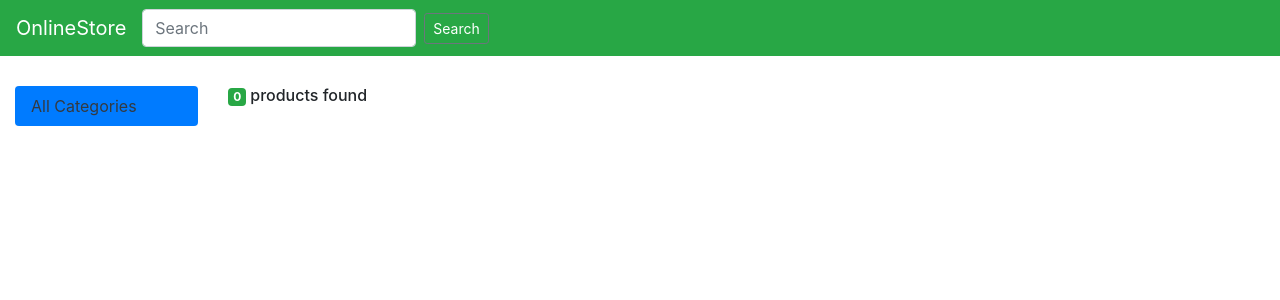
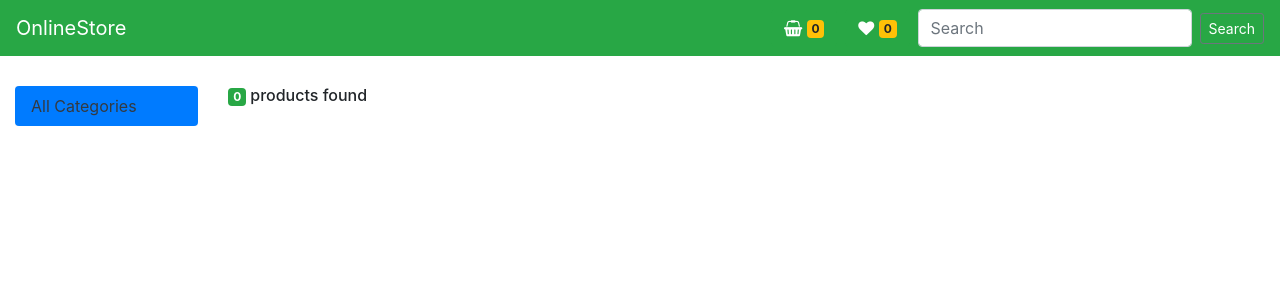
Before and after one commit to Aakashbist/PhpOnlineStore, a PHP site: page / in a window 1280 px wide. Shown: the top 300 px of the page. Run offline with PHP 8.4, Linux system fonts and the light colour scheme; data that the repository does not hold is empty; some libraries are stand-ins or nearby versions.

Commit message:
shopping cart

```diff
--- a/templates/partials/head.twig
+++ b/templates/partials/head.twig
@@ -2,6 +2,7 @@
     <title>{{title}}</title>
     <meta name="viewport" content="width=device-width,initial-scale=1">
     <link rel="stylesheet" href="node_modules/bootstrap/dist/css/bootstrap.css">
+    <link rel="stylesheet" href="node_modules/font-awesome/css/font-awesome.min.css">
     <script src="node_modules/jquery/dist/jquery.min.js"></script>
     <script src="node_modules/popper.js/dist/umd/popper.min.js"></script>
     <script src="node_modules/bootstrap/dist/js/bootstrap.min.js"></script>
--- a/templates/partials/navigation.twig
+++ b/templates/partials/navigation.twig
@@ -6,11 +6,21 @@
     <button class="navbar-toggler" data-target="#main-nav" data-toggle="collapse">
         <span class="navbar-toggler-icon"></span>
     </button>
-    <form class="form-inline"  method="get" action="search.php">
+    <form class="form-inline flex-grow-0 order-8"  method="get" action="search.php">
         <input type="search" name="query" placeholder="Search" class="form-control  mr-sm-2">
         <button class="btn btn-outline-secondary text-white btn-sm " type="submit">Search</button>
     </form>
-    <div class="collapse navbar-collapse" id="main-nav">
+     <nav class="nav flex-grow-1 order-5 justify-content-end">
+        <button class="btn btn-success mr-sm-2">
+            <i class="fa fa-shopping-basket"></i>
+            <span class="badge badge-warning">0</span>
+        </button>
+        <button class="btn btn-success mr-sm-2">
+            <i class="fa fa-heart"></i>
+            <span class="badge badge-warning">0</span>
+        </button>
+    </nav>
+    <div class="collapse navbar-collapse flex-grow-1 order-1" id="main-nav">
         <nav class="nav navbar-nav">
         {% for item in navigation.navigation %}
             {% set active = ( item.url == navigation.active ) ? 'active' : '' %}
```
Also changed, not shown: package-lock.json.
